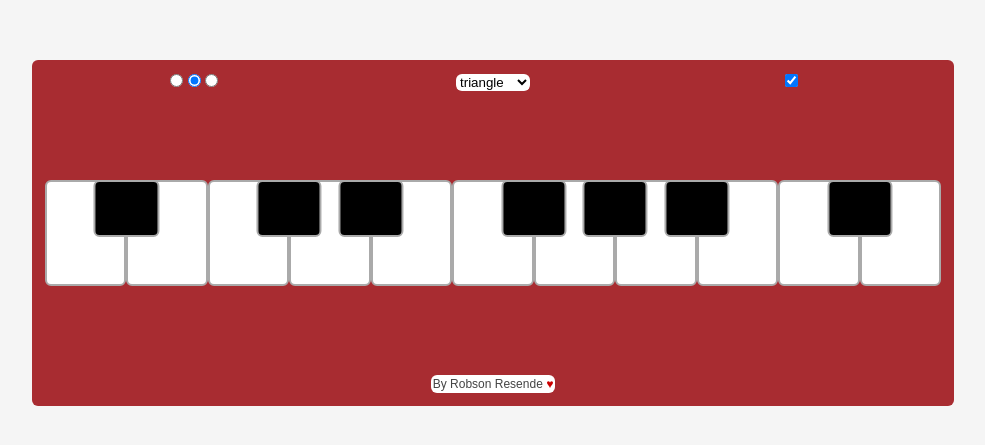
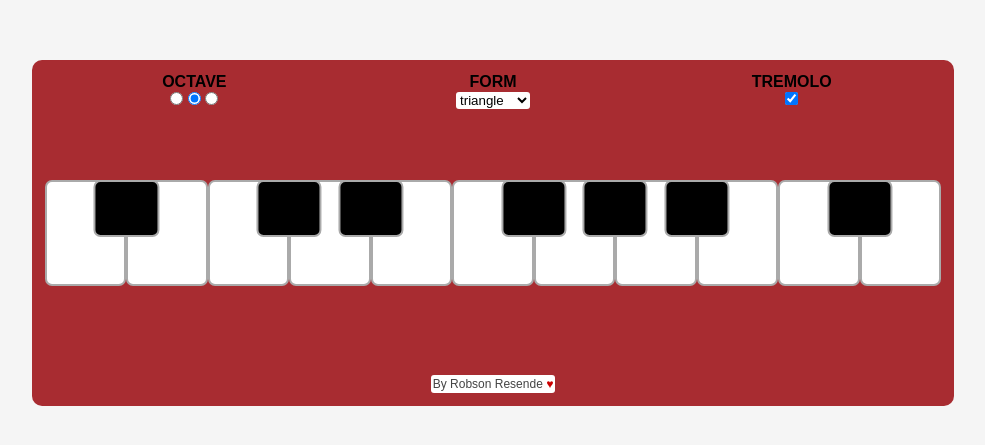
Before and after one commit to robsonresende/simplisynth, a plain HTML site: page index.html in a window 1280 px wide. Shown: the part 167-612 px from the top of the page, without its empty margins (147-1132 px from the left). Drawn offline with Linux system fonts and the light colour scheme.

Commit message:
Latest changes to the finished project

```diff
--- a/app.js
+++ b/app.js
@@ -19,7 +19,7 @@ keys.forEach((key) => {
           if (trem.checked) {
 
             const osc2 = ctx.createOscillator();
-            osc2.frequency.value = 28;
+            osc2.frequency.value = 20;
             osc2.connect(master.gain);
             osc2.start();
 
--- a/index.html
+++ b/index.html
@@ -18,6 +18,7 @@
       <div class="head-container">
 
         <div class="octave">
+          <span>OCTAVE</span><br>
           <form class="btn-style">
             <input type="radio" id="oct-1" name="oct-input" value="0.5">
             <input type="radio" id="oct-0" name="oct-input" value="1.0" checked>
@@ -26,6 +27,7 @@
         </div>
 
         <div class="wave">
+          <span>FORM</span><br>
           <select name="wave" id="select-wave">
             <option value="sine">sine</option>
             <option value="square">square</option>
@@ -35,7 +37,7 @@
         </div>
 
         <div class="detune">
-          <label for="tremolo"></label>
+          <label for="tremolo">TREMOLO</label><br>
           <input type="checkbox" id="tremolo" checked>
         </div>
 
--- a/style.css
+++ b/style.css
@@ -3,7 +3,7 @@
   padding: 0;
   border: 0;
   font-family: sans-serif;
-  border-radius: 6px;
+  border-radius: 7px;
 }
 
 :root {
@@ -36,6 +36,7 @@ button, select {
 
 p, a, button, select {
   /* font-weight: bold; */
+  border-radius: 3px !important;
 }
 
 a {
@@ -52,6 +53,7 @@ a {
   background-color: var(--red);
   display: grid;
   grid-template-rows: 1fr 1fr 1fr;
+  border-radius: 10px !important;
 }
 
 .head-container {
@@ -59,6 +61,10 @@ a {
   grid-template-columns: repeat(3, 1fr);
   grid-template-rows: 1;
   text-align: center;
+}
+
+.octave, .wave, .detune {
+  font-weight: bold;
 }
 
 .main-container {
```
Also changed, not shown: 1 other file.
